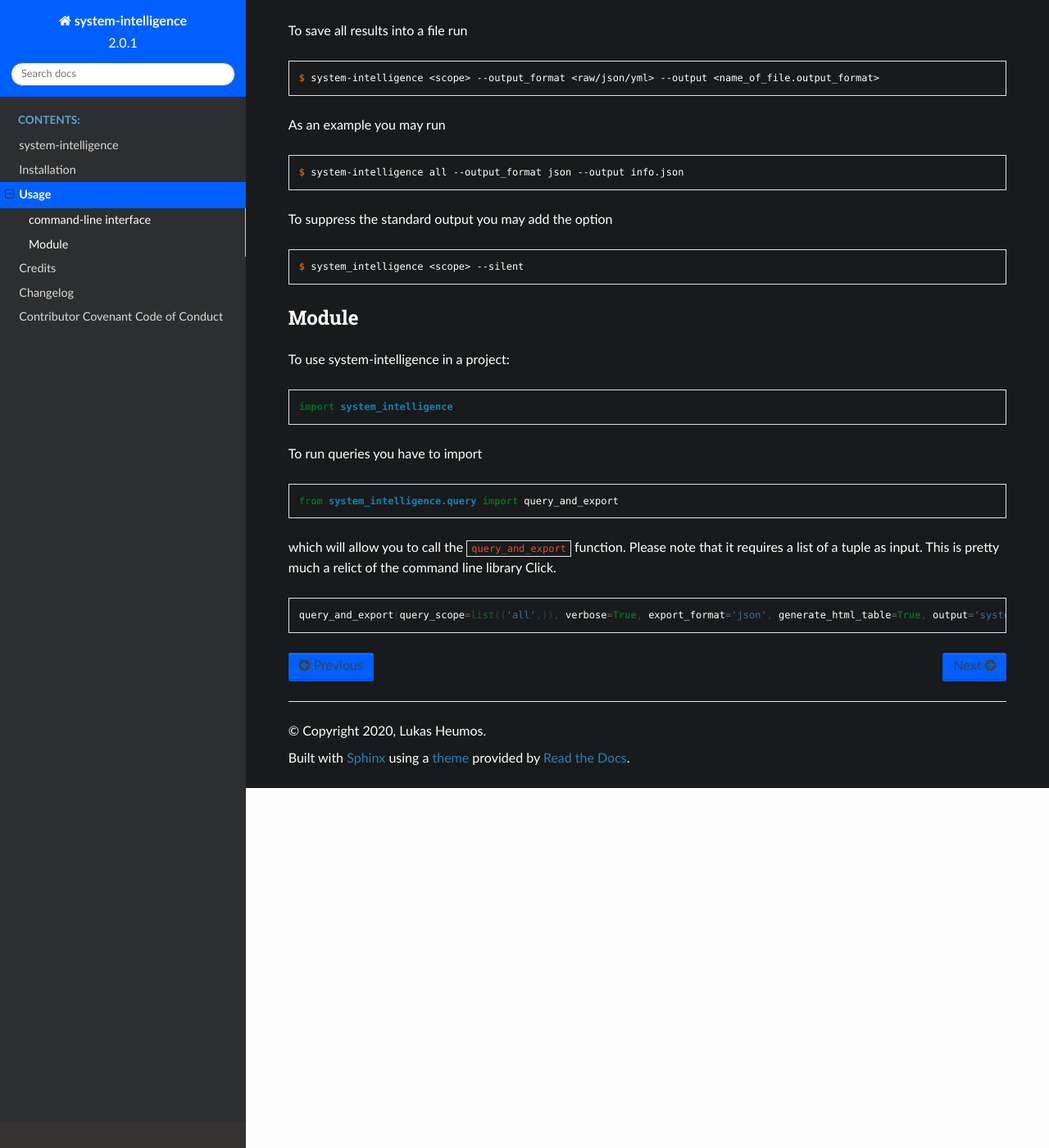
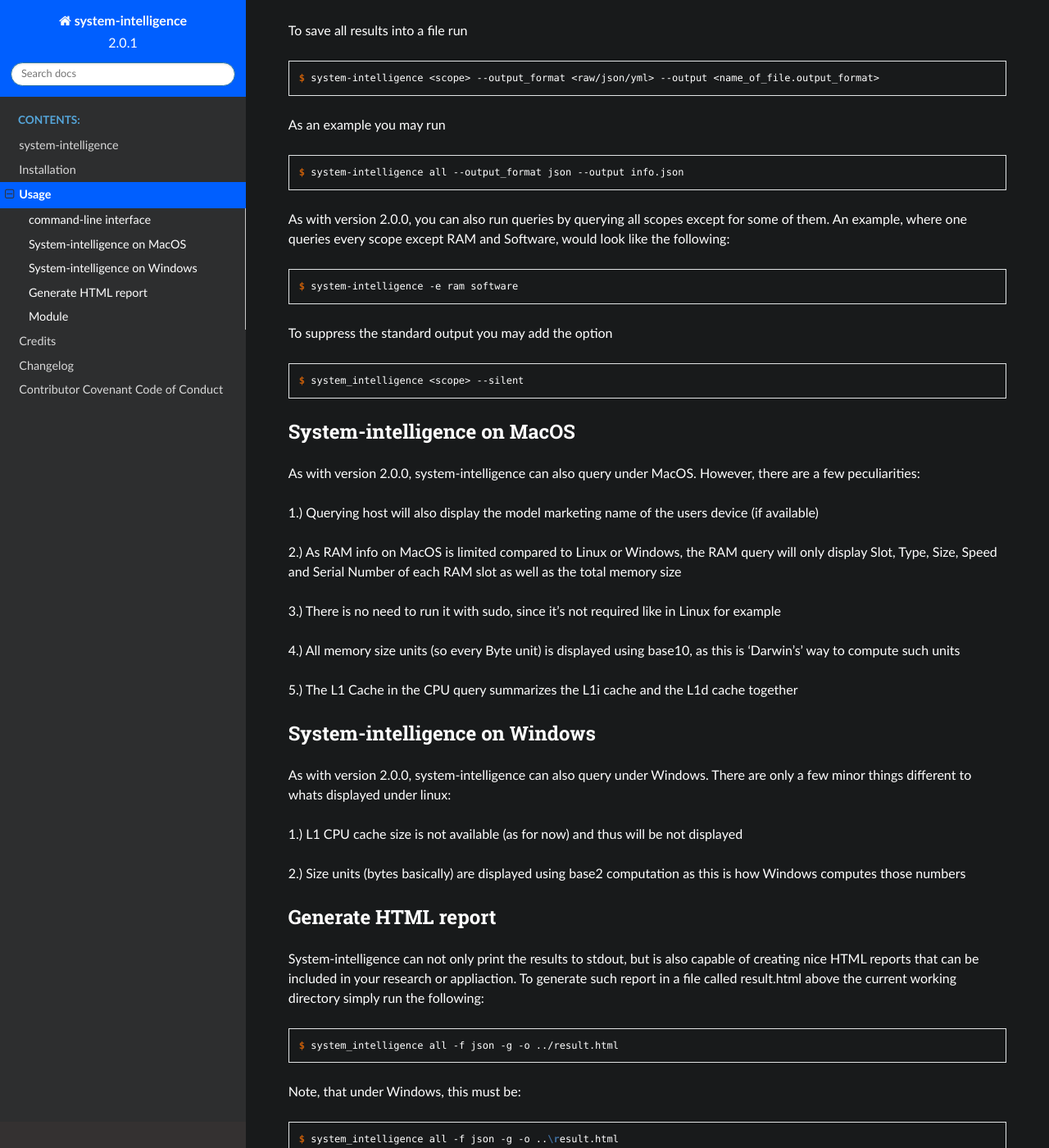
Before and after one commit to mlf-core/system-intelligence, a Sphinx documentation site: the page built from docs/usage.rst, in a window 1280 px wide and 1400 px high, scrolled down 515 px. Shown: the whole window at 82% size. Built offline with Sphinx 7.4.7 and the Read the Docs theme 2.0.0, drawn with Linux system fonts in a browser that asks for light colours.

Commit message:
Updated docs

```diff
--- a/CHANGELOG.rst
+++ b/CHANGELOG.rst
@@ -9,6 +9,10 @@ This project adheres to `Semantic Versioning <https://semver.org/>`_.
 ------------------
 
 **Added**
+
+* Updated documentation
+
+* Updated PyPi classifiers
 
 **Fixed**
 
--- a/docs/usage.rst
+++ b/docs/usage.rst
@@ -35,12 +35,58 @@ As an example you may run
 
     $ system-intelligence all --output_format json --output info.json
 
+As with version 2.0.0, you can also run queries by querying all scopes except for some of them.
+An example, where one queries every scope except RAM and Software, would look like the following:
+
+.. code-block:: console
+
+    $ system-intelligence -e ram software
+
 To suppress the standard output you may add the option
 
 .. code-block:: console
 
     $ system_intelligence <scope> --silent
 
+
+System-intelligence on MacOS
+----------------------------
+As with version 2.0.0, system-intelligence can also query under MacOS. However,
+there are a few peculiarities:
+
+1.) Querying host will also display the model marketing name of the users device (if available)
+
+2.) As RAM info on MacOS is limited compared to Linux or Windows, the RAM query will only display
+Slot, Type, Size, Speed and Serial Number of each RAM slot as well as the total memory size
+
+3.) There is no need to run it with sudo, since it's not required like in Linux for example
+
+4.) All memory size units (so every Byte unit) is displayed using base10, as this is 'Darwin's' way to compute such units
+
+5.) The L1 Cache in the CPU query summarizes the L1i cache and the L1d cache together
+
+System-intelligence on Windows
+------------------------------
+As with version 2.0.0, system-intelligence can also query under Windows. There are only a few minor things different to whats displayed under linux:
+
+1.) L1 CPU cache size is not available (as for now) and thus will be not displayed
+
+2.) Size units (bytes basically) are displayed using base2 computation as this is how Windows computes those numbers
+
+Generate HTML report
+--------------------
+System-intelligence can not only print the results to stdout, but is also capable of creating nice HTML reports that can be included in your research or appliaction.
+To generate such report in a file called result.html above the current working directory simply run the following:
+
+.. code-block:: console
+
+    $ system_intelligence all -f json -g -o ../result.html
+
+Note, that under Windows, this must be:
+
+.. code-block:: console
+
+    $ system_intelligence all -f json -g -o ..\result.html
 
 Module
 ---------
```
Also changed, not shown: docs/installation.rst (+3 -12 lines).
